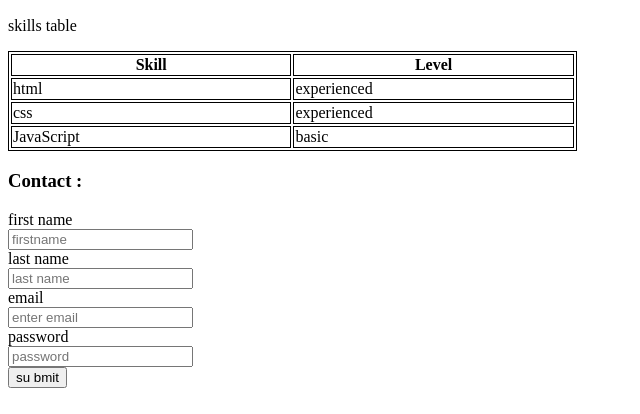
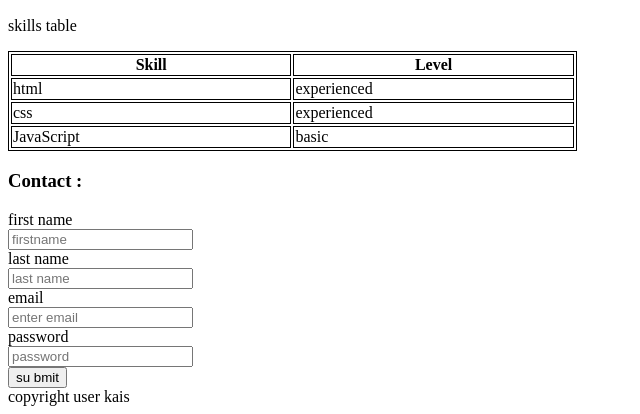
Before and after one commit to kaislazreg/htmlchekpoint, a plain HTML site: page index.html in a window 1280 px wide. Shown: the part 2044-2458 px from the top of the page, without its empty margins (0-640 px from the left). Drawn offline with Linux system fonts and the light colour scheme.

Commit message:
check point

```diff
--- a/index.html
+++ b/index.html
@@ -96,6 +96,9 @@
 
         </section>
     </body>
+    <footer>
+        copyright user kais
+    </footer>
 
 
 </html>
```
